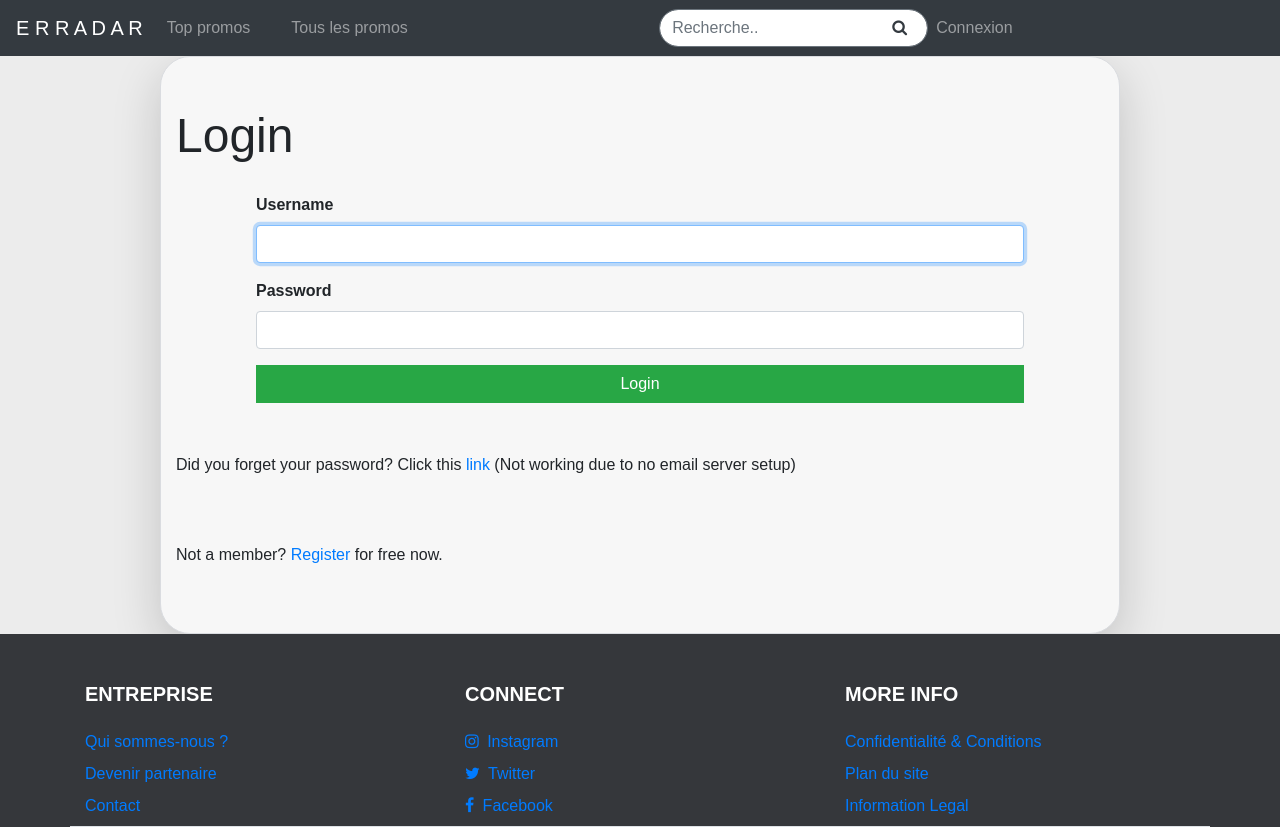
After one commit to AminSaffar-hub/project_2, a Django app: page /login/ in a window 1280 px wide. The commit adds this page. Run offline with Django 4.2, Linux system fonts and the light colour scheme; some libraries are stand-ins or nearby versions; some web fonts are replaced.

Commit message:
progress on login

```diff
--- a/backend/frontend/templates/frontend/base.html
+++ b/backend/frontend/templates/frontend/base.html
@@ -33,7 +33,7 @@
               <a class="nav-link" href="{% url 'home' %}">Tous les promos</a>
             </li>
           </ul>
-          <form class="form-inline my-2 my-lg-0" action="{% url 'home' %}">
+          <form class="form-inline" action="{% url 'home' %}">
             <div class="row no-gutters align-items-center">
                 <div class="col-auto">
                     <input type="text" name="search" class="form-control border-secondary rounded-pill pr-5" placeholder="Recherche.." value="{{request.GET.title}}">
@@ -45,6 +45,21 @@
                 </div>
             </div>
           </form>
+          <ul class="navbar-nav mr-auto mt-2 mt-lg-0">
+            {% if user.is_authenticated %}
+            <!-- if user is authenticated, this part is shown -->
+            <li class="nav-item">
+                <a class="nav-link transition" href="{% url 'profile' %}">Mon profile</a>
+            </li>
+            <li class="nav-item">
+                <a class="nav-link transition" href="{% url 'logout' %}">deconnexion</a>
+            </li>
+            {% else %}
+            <li class="nav-item">
+                <a class="nav-link transition" href="{% url 'login' %}">Connexion </a>
+            </li>
+            {% endif %}
+          </ul>
         </div>
     </nav>
     {% block 'body' %}
--- /dev/null
+++ b/backend/login/templates/login/login.html
@@ -0,0 +1,60 @@
+{% extends 'frontend/base.html' %}
+
+{% load static %}
+{% load crispy_forms_tags %}
+
+{% block 'body' %}
+
+<style>
+    /* body */
+    .form-container {
+        max-width: 960px;
+        background-color: #f7f7f7;
+        border-radius: 30px;
+        border: 1px solid #dadce0;
+        padding-bottom: 50px;
+    }
+
+    /* text */
+    .form-container h2 {
+        padding-top: 50px;
+        padding-bottom: 20px;
+        font-size: 3em;
+    }
+
+    /* forms */
+    .asteriskField {
+        display: none;
+    }
+    .requiredField {
+        font-weight: bold;
+    }
+    .register {
+        padding-top: 50px;
+    }
+    .register a {
+        text-decoration: none;
+    }
+
+    /* transition */
+    .register a, .register a:hover {
+        transition: .2s;
+        -moz-transition: .2s;
+        -webkit-transition: .2s;
+        -o-transition: .2s
+    }
+</style>
+
+<div class="container form-container shadow-lg">
+    <h2>Login<br></h2>
+    <form method="POST" style="padding-left: 80px;padding-right: 80px;">
+        {% csrf_token %}
+        {{ form|crispy }}
+        <button type="submit" class="btn btn-success">Login</button>
+    </form>
+    <!-- footnotes -->
+    <p class="register">Did you forget your password? Click this <a href="{% url 'password_reset' %}">link</a> (Not working due to no email server setup)</p>
+    <p class="register">Not a member? <a href="{% url 'register' %}">Register</a> for free now.</p>
+</div>
+
+{% endblock %}
--- /dev/null
+++ b/backend/login/urls.py
@@ -0,0 +1,55 @@
+from django.urls import path
+from django.contrib.auth.views import (
+    LoginView,
+    LogoutView,
+    PasswordResetView,
+    PasswordResetConfirmView,
+    PasswordResetDoneView,
+    PasswordResetCompleteView,
+)
+
+# import both app modules
+from login import views as user_views
+
+urlpatterns = [
+    # login
+    path(
+        "login/",
+        LoginView.as_view(
+            template_name="login/login.html", redirect_authenticated_user=True
+        ),
+        name="login",
+    ),
+    path("register/", user_views.register, name="register"),
+    # logout
+    path("logout/", LogoutView.as_view(next_page="/"), name="logout"),
+    # user profile
+    path("profile/", user_views.profile, name="profile"),
+    path("profile/edit/", user_views.edit_profile, name="edit_profile"),
+    path("profile/password/", user_views.change_password, name="change_password"),
+    # reset password
+    path(
+        "reset_password/",
+        PasswordResetView.as_view(
+            template_name="login/resetpassword.html",
+            email_template_name="login/reset_password_email.html",
+        ),
+        name="password_reset",
+    ),
+    path(
+        "reset_password/done/",
+        PasswordResetDoneView.as_view(template_name="login/text.html"),
+        name="password_reset_done",
+    ),
+    path(
+        "reset_password/<uidb64>/<token>/",
+        PasswordResetConfirmView.as_view(template_name="login/change_password.html"),
+        name="password_reset_confirm",
+    ),
+    # redirect to login
+    path(
+        "reset_password/complete/",
+        PasswordResetCompleteView.as_view(),
+        name="password_reset_complete",
+    ),
+]
--- a/backend/urls.py
+++ b/backend/urls.py
@@ -1,4 +1,8 @@
 from django.contrib import admin
 from django.urls import include, path
 
-urlpatterns = [path("admin/", admin.site.urls), path("", include("frontend.urls"))]
+urlpatterns = [
+    path("admin/", admin.site.urls),
+    path("", include("frontend.urls")),
+    path("", include("login.urls")),
+]
--- a/pyproject.toml
+++ b/pyproject.toml
@@ -20,6 +20,10 @@ psycopg2-binary = "^2.9.6"
 scrapy = "^2.9.0"
 scrapy-djangoitem = "^1.1.1"
 gunicorn = "^20.1.0"
+django-simple-captcha = "^0.5.18"
+django-crispy-forms = "^2.0"
+django-recaptcha = "^3.0.0"
+crispy-bootstrap4 = "^2022.1"
 
 
 [build-system]
```
Also changed, not shown: backend/backend/settings/base.py (+17 -0 lines), backend/login/forms.py (added, +48 -0 lines), backend/login/models.py (added, +27 -0 lines), backend/login/templates/login/register.html (added, +41 -0 lines), backend/login/views.py (added, +125 -0 lines), backend/backend/db.sqlite3, backend/login/__init__.py (added), backend/login/migrations/0001_initial.py (added), backend/login/migrations/__init__.py (added), backend/login/templates/login/change_password.html (added), backend/login/templates/login/edit_profile.html (added), backend/login/templates/login/profile.html (added), 1 other file.
